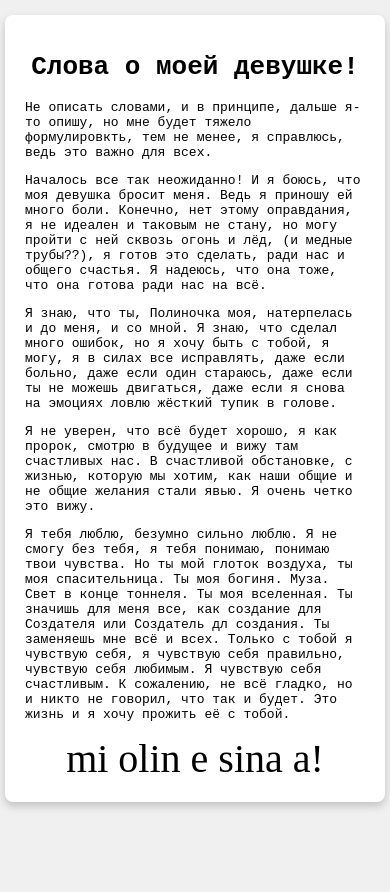
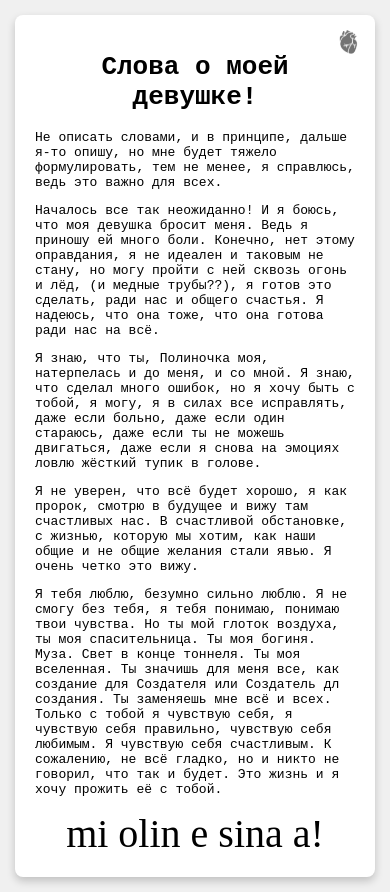
Before and after one commit to Diavoki/formylove, a plain HTML site: page index.html in a window 390 px wide. Before the commit the page ends 844 px from the top, so only its background shows below. Drawn offline with Linux system fonts and the light colour scheme; a web font is replaced by a local one.

Commit message:
Залил скриат, обновленный цсс и хтлм

```diff
--- a/index.html
+++ b/index.html
@@ -8,13 +8,19 @@
 </head>
 <body>
     <div class="container">
+
+        <div class="theme-switcher" onclick="toggleTheme()">
+        <img src="images/heartoff.png" alt="Switch Theme" class="theme-icon">
+    </div>
         <h1>Слова о моей девушке!</h1>
-        <p>Не описать словами, и в принципе, дальше я-то опишу, но мне будет тяжело формулировкть, тем не менее, я справлюсь, ведь это важно для всех.</p>
+        <p>Не описать словами, и в принципе, дальше я-то опишу, но мне будет тяжело формулировать, тем не менее, я справлюсь, ведь это важно для всех.</p>
         <p>Началось все так неожиданно! И я боюсь, что моя девушка бросит меня. Ведь я приношу ей много боли. Конечно, нет этому оправдания, я не идеален и таковым не стану, но могу пройти с ней сквозь огонь и лёд, (и медные трубы??), я готов это сделать, ради нас и общего счастья. Я надеюсь, что она тоже, что она готова ради нас на всё.</p>
         <p>Я знаю, что ты, Полиночка моя, натерпелась и до меня, и со мной. Я знаю, что сделал много ошибок, но я хочу быть с тобой, я могу, я в силах все исправлять, даже если больно, даже если один стараюсь, даже если ты не можешь двигаться, даже если я снова на эмоциях ловлю жёсткий тупик в голове.</p>
         <p>Я не уверен, что всё будет хорошо, я как пророк, смотрю в будущее и вижу там счастливых нас. В счастливой обстановке, с жизнью, которую мы хотим, как наши общие и не общие желания стали явью. Я очень четко это вижу.</p>
         <p>Я тебя люблю, безумно сильно люблю. Я не смогу без тебя, я тебя понимаю, понимаю твои чувства. Но ты мой глоток воздуха, ты моя спасительница. Ты моя богиня. Муза. Свет в конце тоннеля. Ты моя вселенная. Ты значишь для меня все, как создание для Создателя или Создатель дл создания. Ты заменяешь мне всё и всех. Только с тобой я чувствую себя, я чувствую себя правильно, чувствую себя любимым. Я чувствую себя счастливым. К сожалению, не всё гладко, но и никто не говорил, что так и будет. Это жизнь и я хочу прожить её с тобой.</p>
        <a href="https://youtu.be/sPw-_Of_LgQ?si=7pH_D8VehrPt5j2T"><p class="tokipona">mi olin e sina a!</p></a>
     </div>
+
+    <script src="script.js"></script>
 </body>
 </html>
--- /dev/null
+++ b/script.js
@@ -0,0 +1,12 @@
+function toggleTheme() {
+    const body = document.body;
+    const icon = document.querySelector('.theme-icon');
+
+    body.classList.toggle('dark-mode');
+
+    if (body.classList.contains('dark-mode')) {
+        icon.src = 'images/hearton2.png'; // Изображение для темной темы
+    } else {
+        icon.src = 'images/heartoff.png'; // Изображение для светлой темы
+    }
+}
--- a/styles.css
+++ b/styles.css
@@ -1,24 +1,3 @@
-/* body {
-    margin: 0;
-    padding: 0;
-    background-color: #f0f0f0;
-    display: flex;
-    justify-content: center;
-    align-items: center;
-    height: 100vh;
-}
-
-.container {
-    background-color: #ffffff;
-    padding: 20px;
-    border-radius: 8px;
-    box-shadow: 0 4px 8px rgba(0, 0, 0, 0.2);
-
-    max-height: 80vh;
-    overflow-y: auto;
-}
-*/
-
 body {
     margin: 0;
     padding: 0;
@@ -28,6 +7,7 @@ body {
     align-items: flex-start;
     min-height: 100vh;
     overflow-y: auto;
+    transition: background-color 0.3s, color 0.3s;
 }
 
 .container {
@@ -36,10 +16,9 @@ body {
     border-radius: 8px;
     box-shadow: 0 4px 8px rgba(0, 0, 0, 0.2);
     max-width: 90vw;
-    margin-top: 15px;
-    margin-bottom: 15px;
-    margin-right: 5px;
-    margin-left: 5px;
+    margin: 15px;
+    position: relative; /* Для позиционирования кнопки переключения темы */
+    transition: background-color 0.3s, box-shadow 0.3s;
 }
 
 @font-face {
@@ -68,3 +47,38 @@ a {
     color: inherit;
     text-decoration: none;
 }
+
+.theme-switcher {
+    position: absolute; /* Позиционирование относительно контейнера */
+    top: 10px;
+    right: 10px;
+    cursor: pointer;
+    padding: 5px;
+    transition: background-color 0.3s, border-color 0.3s;
+    border: none; /* Убирает обводку */
+    outline: none; /* Убирает эффект нажатости */
+}
+
+.theme-icon {
+    width: 24px; /* Установите нужный размер */
+    height: 24px; /* Установите нужный размер */
+}
+
+.dark-mode {
+    background-color: #333;
+    color: #fff;
+}
+
+.dark-mode .container {
+    background-color: #444;
+    box-shadow: 0 4px 8px rgba(0, 0, 0, 0.4);
+}
+
+.dark-mode .theme-switcher {
+    background-color: #333:
+    border-color: transparent; /* Убирает цвет обводки, чтобы соответствовать цвету картинки */
+}
+
+.dark-mode .theme-icon {
+    content: url('images/hearton2.png'); /* Изображение для темной темы */
+}
```
